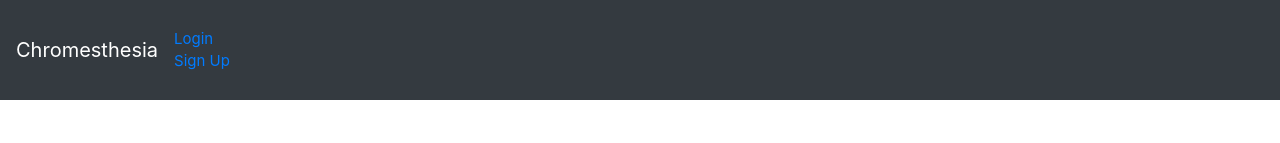
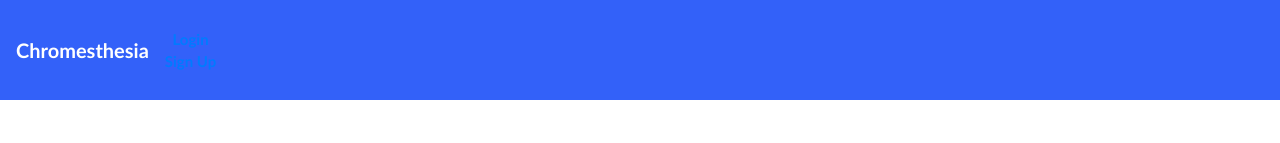
Before and after one commit to irvinek01/project-chromesthesia, a React (Create React App) app in the folder client/: page / in a window 1280 px wide. Shown: the top 143 px of the page. Built offline with nearby package versions, Linux system fonts and the light colour scheme; no server answers.

Commit message:
added color, changing text style

```diff
--- a/client/src/components/HomePage/index.css
+++ b/client/src/components/HomePage/index.css
@@ -45,7 +45,7 @@ button {
 }
 
 nav {
-  font-size: 15px;
+  font-size: 2000px;
   height: 100px;
 
 
--- a/client/src/components/Navigation/Nav.module.css
+++ b/client/src/components/Navigation/Nav.module.css
@@ -2,3 +2,19 @@
   text-decoration: none;
   font-weight: bold;
 }
+
+Nav {
+  background-color: rgba(9, 65, 248, 0.829);
+  border: 100px;
+  padding: 63px;
+  text-align: center;
+  text-decoration: none;
+  display: inline-block;
+  font-size: 15px;
+  margin: 0px;
+  border-radius: 0%;
+  font-family: "Gill Sans", sans-serif;
+  font-weight: bold;
+
+
+}
--- a/client/src/components/Navigation/Navigation.js
+++ b/client/src/components/Navigation/Navigation.js
@@ -5,7 +5,8 @@ import { Navbar } from "react-bootstrap";
 function Navigation() {
   const auth = useAuth();
   return (
-    <Navbar collapseOnSelect expand="lg" bg="dark" variant="dark">
+    // collapseOnSelect expand="lg" bg="dark" variant="dark"
+    <Navbar expand="lg" variant="dark">
       <Navbar.Brand href="/">Chromesthesia </Navbar.Brand>
       {auth.isLoggedIn() ? <UserNavs auth={auth} /> : <GuestNavs />}
     </Navbar>
```
